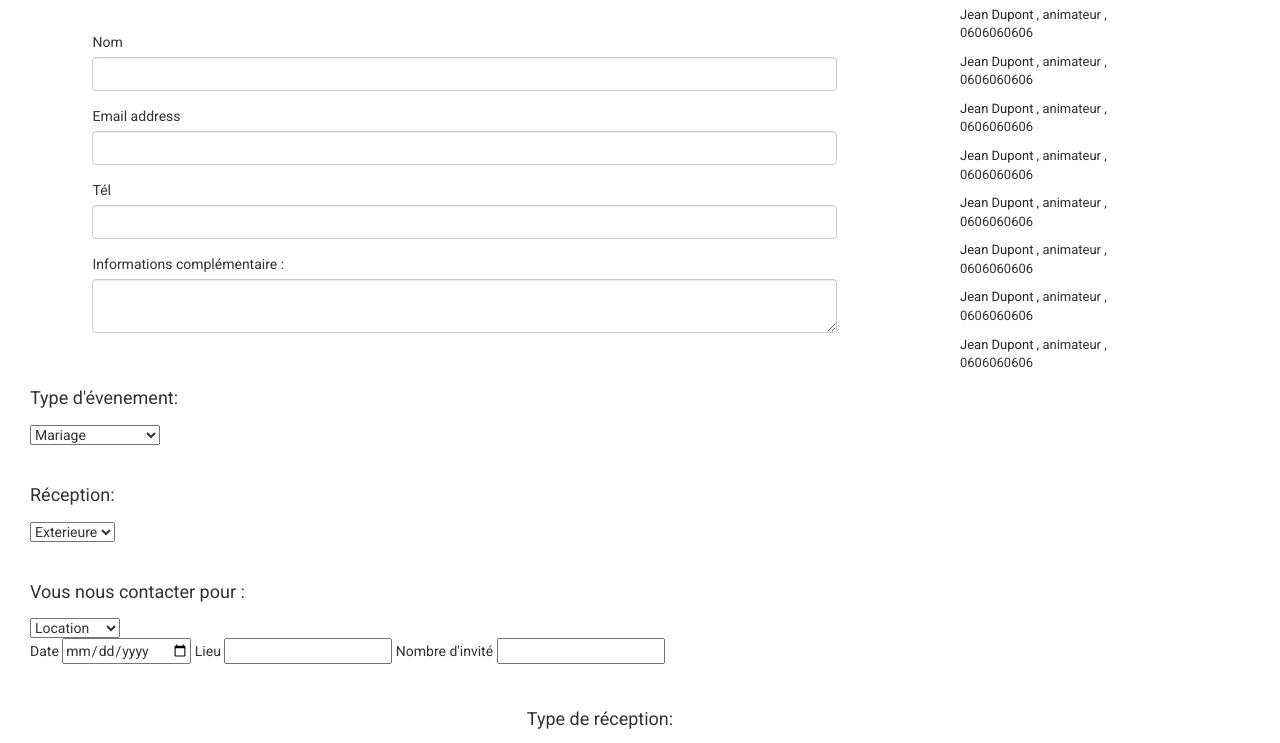
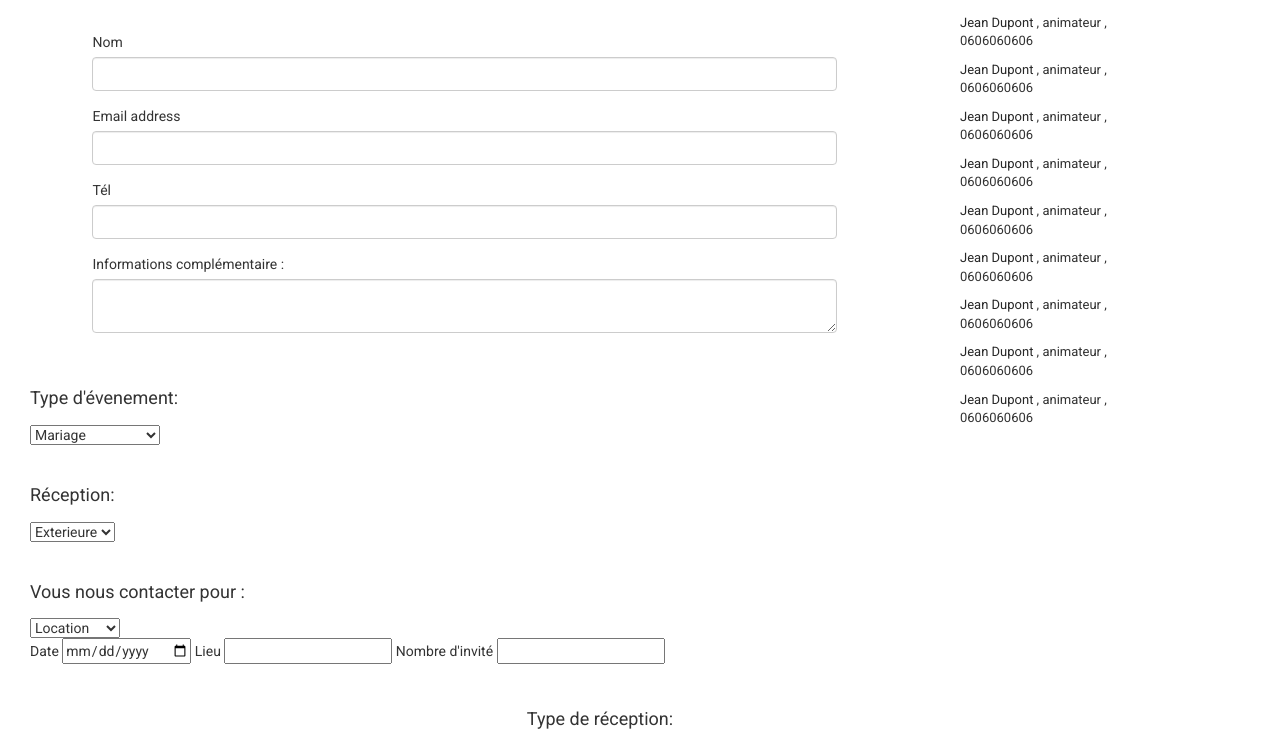
Before and after one commit to Juliette3529/fedala.2, a plain HTML site: page contact.html in a window 1280 px wide. Shown: the part 151-894 px from the top of the page. Drawn offline with nearby package versions, Linux system fonts and the light colour scheme.

Commit message:
CSS - boostrasp col

```diff
--- a/stylecontact.css
+++ b/stylecontact.css
@@ -27,9 +27,11 @@ label{
     padding-left: 20px;
 }
 
+/*
 .checkbox input{
     margin-top:0;
 }
+*/
 .block_1{
     margin-top:80px;
     background-color:white;
@@ -48,8 +50,7 @@ label{
     margin-top:50px;
 }
 .partenaire{
-    height: 400px;
-    margin-top: 25px;
+
     font-size:20px;
 }
 .partenaire h4{
@@ -63,11 +64,15 @@ h4{
 h2{
     margin-bottom:50px;
 }
+/*
 .presta .checkbox{
     display:inline-block;
     margin-right: 70px;
 }
+*/
+/*
 .type .checkbox{
     display: inline-block;
     margin-right:50px;
 }
+*/
```
